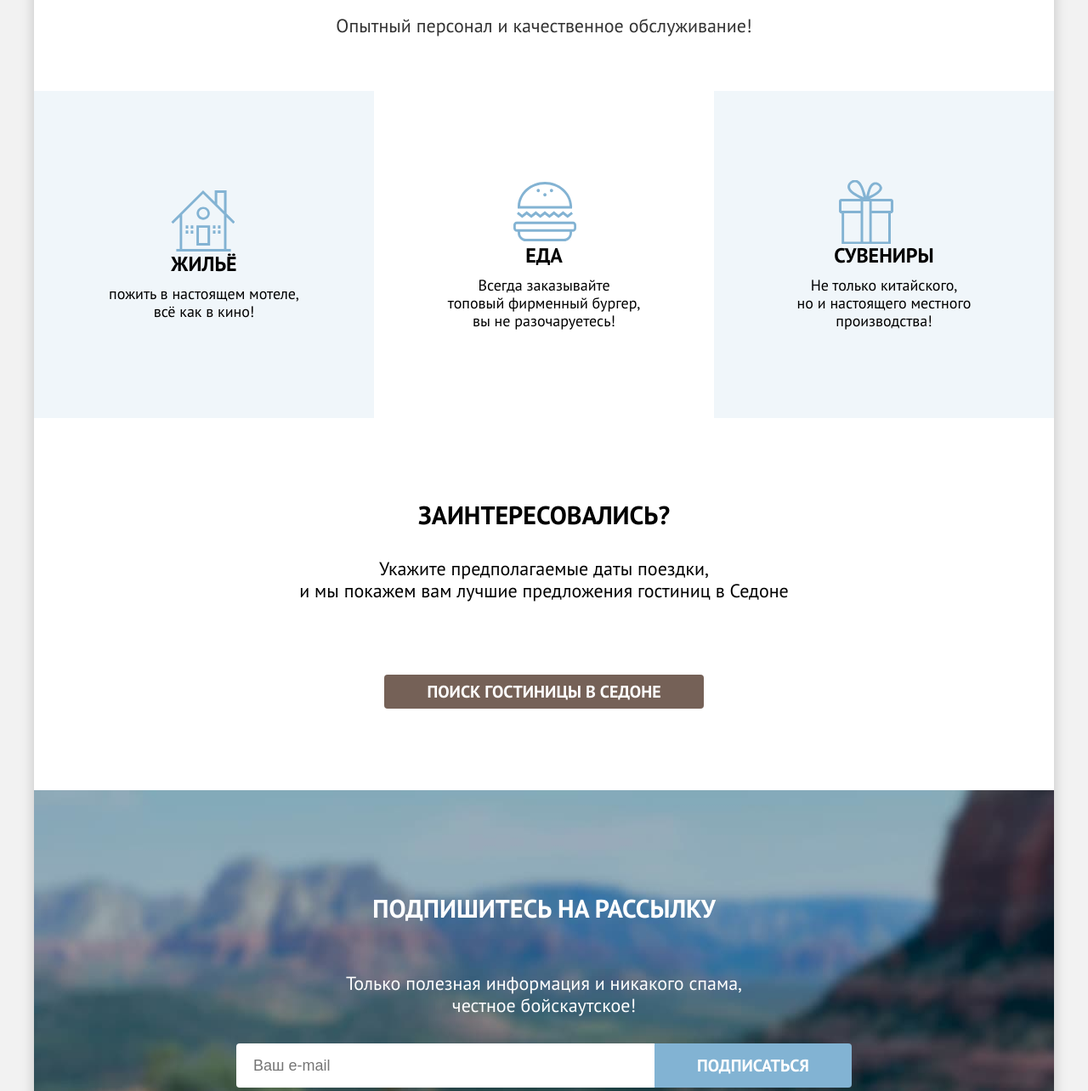
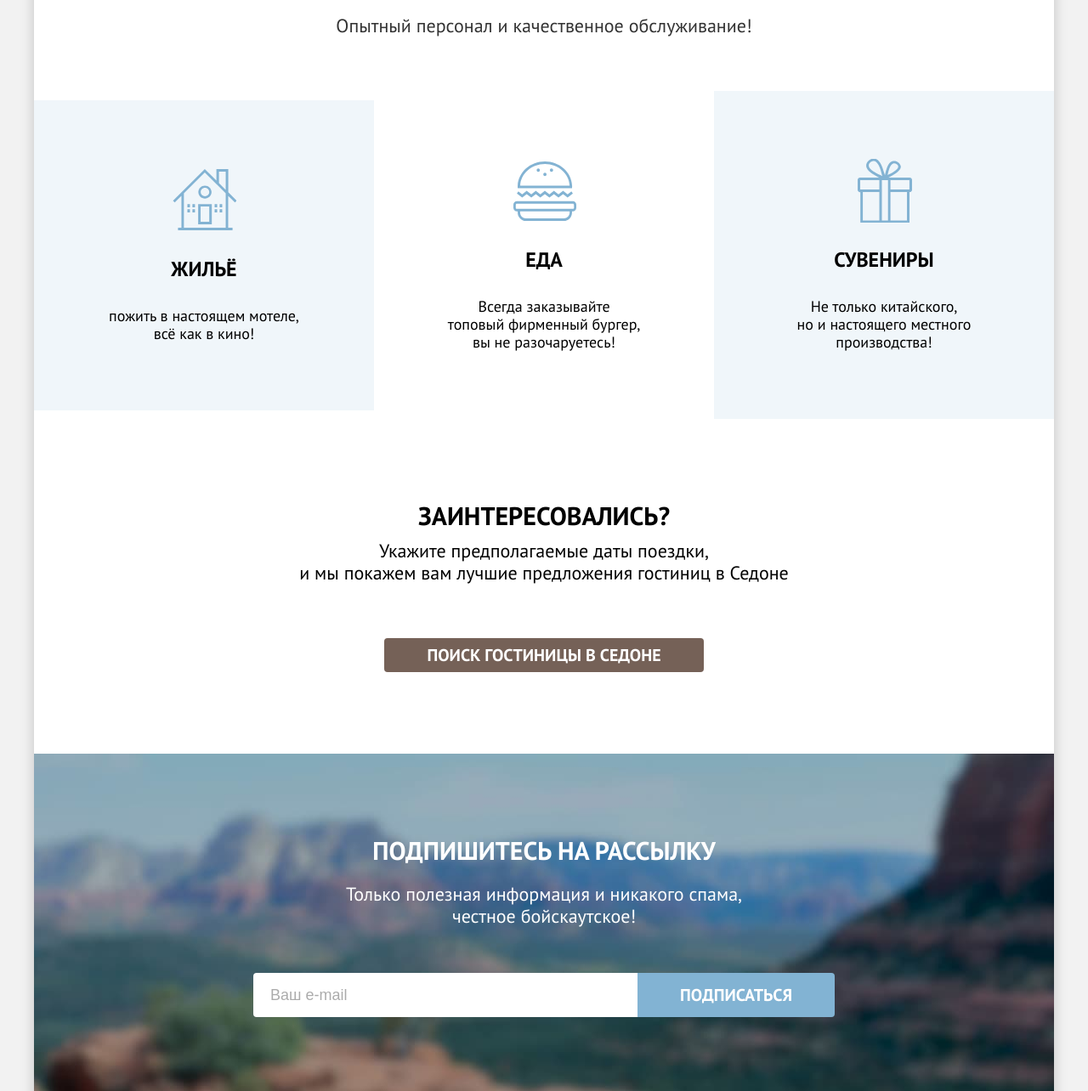
Before and after one commit to htmlacademy-htmlcss/1700679-sedona-38, a plain HTML site: page index.html in a window 1280 px wide. Shown: the part 2236-3520 px from the top of the page at 85% size. Drawn offline with Linux system fonts and the light colour scheme.

Commit message:
add index new styles

```diff
--- a/styles/styles.css
+++ b/styles/styles.css
@@ -366,7 +366,6 @@ body {
   padding: 0;
   list-style-type: none;
   display: grid;
-  height: 385px;
   grid-template-columns: 400px 400px 400px;
   align-items: center;
 }
@@ -375,19 +374,19 @@ body {
 .adition-advateges-item {
   display: flex;
   flex-direction: column;
-  align-items: center;
-  gap: 10px;
-  justify-content: center;
-  height: 385px;
+  padding: 80px 85px;
 }
 
 .adition-advateges-item h3 {
-  margin: 0;
-  text-align: center;
+  display: flex;
+  flex-direction: column;
+  align-items: center;
+  margin: 0 0 30px 0;
   font-weight: 700;
   font-size: 24px;
   text-transform: uppercase;
   line-height: 28px;
+  text-align: center;
 }
 
 .adition-advateges-item:nth-child(odd) {
@@ -411,7 +410,6 @@ body {
 }
 
 .big-button{
-  margin-top: 54px;
   display: inline-flex;
   padding: 8px 50px;
   justify-content: center;
@@ -422,6 +420,8 @@ body {
 .find-accommodation p {
   font-size: 22px;
   line-height: 26px;
+  margin: 0;
+  margin-bottom: 54px;
 }
 
 .newsletter-subscribe {
@@ -431,35 +431,40 @@ body {
   display: flex;
   padding: 96px 258px 104px 258px;
   flex-direction: column;
-  justify-content: center;
-  align-items: center;
-  gap: 10px;
   text-align: center;
 }
 
+.newsletter-subscribe h2{
+  margin: 0;
+  margin-bottom: 20px;
+}
+
 .newsletter-subscribe p {
+  margin: 0;
   color: #fff;
   font-size: 22px;
   line-height: 26px;
+  margin-bottom: 54px;
 }
 
 .newsletter-subscribe input{
   padding: 12px 20px;
   font-size: 18px;
   line-height: 24px;
-  gap: 260px;
   border: #f2f2f2;
   border-radius: 4px 0 0 4px;
   flex: 1 0 0;
 }
 
-.email-submit{
-  min-width: 452px;
-}
 
 .newsletter-button
 {
   display: flex;
+}
+
+.email-submit::placeholder{
+  opacity: 0.6;
+  font-family: inherit;
 }
 
 .contacts a{
@@ -587,6 +592,7 @@ body {
   height: 75px;
   background-repeat: no-repeat;
   background-position: center;
+  margin-bottom: 30px;
 }
 
 .home::before{
@@ -778,6 +784,7 @@ body {
 .filter-title{
   margin-bottom: 32px;
 }
+
 .infrastructure-list, .accommodation-list{
   display: flex;
   flex-direction: column;
```
Also changed, not shown: index.html (+3 -1 lines), pictures/svg/big_card_row.svg (added), pictures/svg/htmlacademylogo.svg (renamed from pictures/svg/HTMLAcademyLogo.svg).
